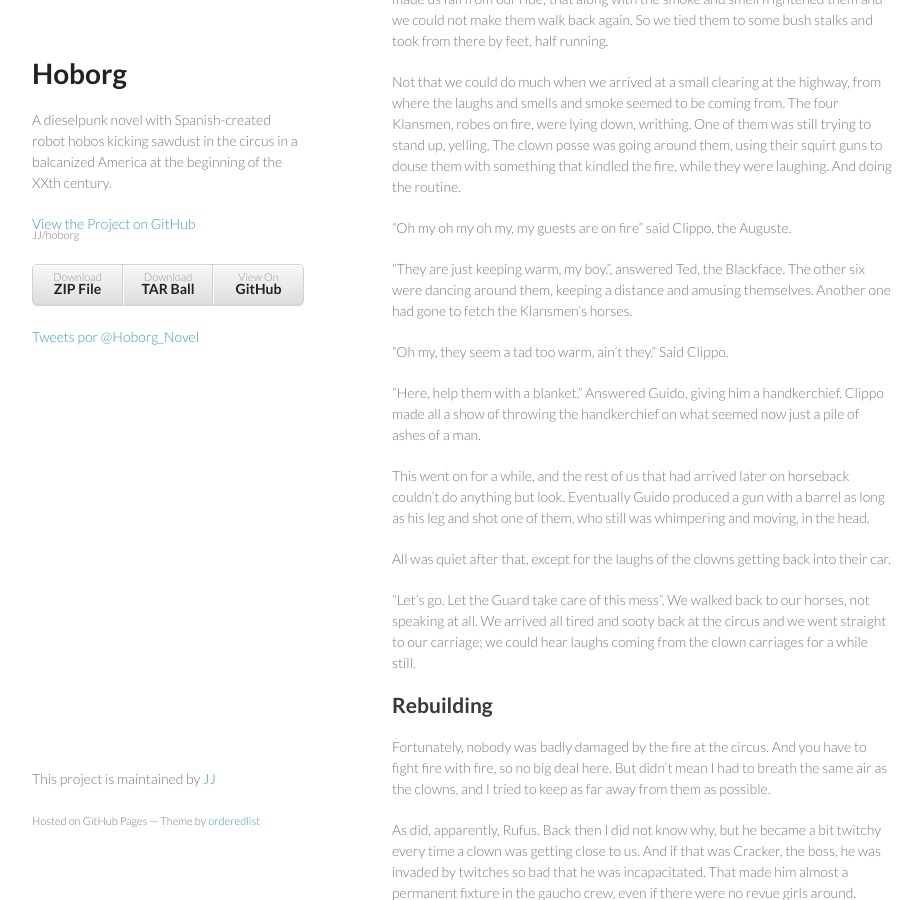
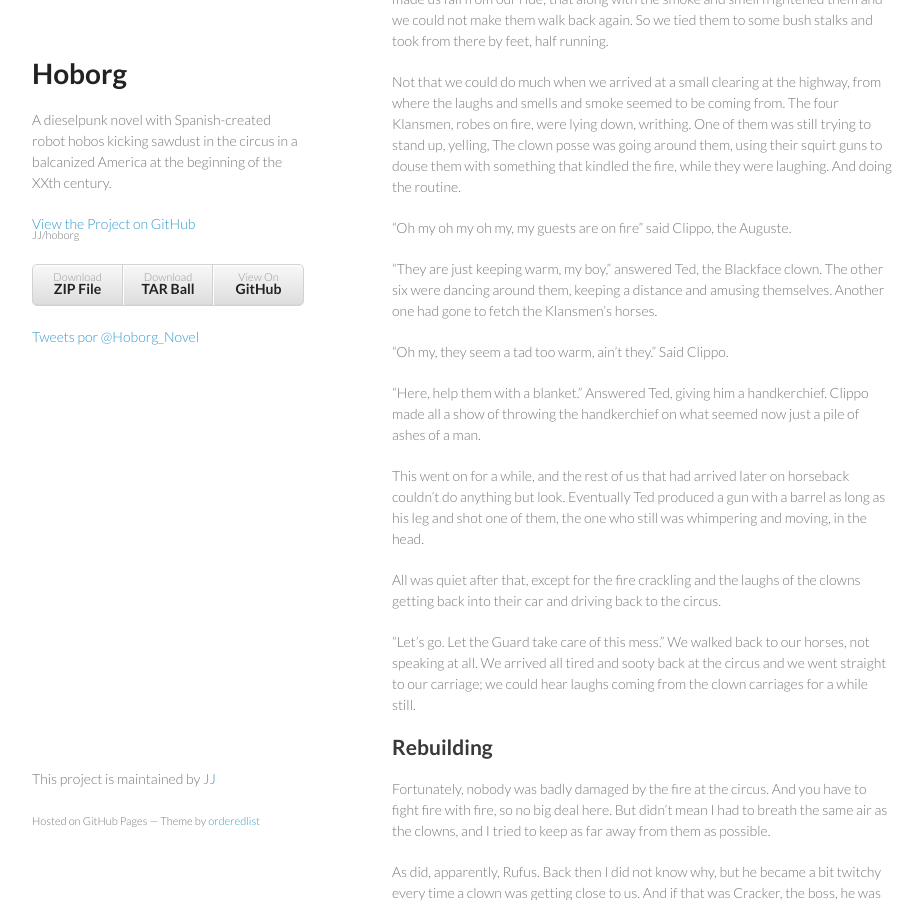
Before and after one commit to JJ/hoborg, a Jekyll site: the page built from text/text.md, in a window 1280 px wide and 900 px high, scrolled down 26633 px. Shown: the whole window, without its empty margins (178-1101 px from the left). Built offline with Jekyll 4.4.1, drawn with Linux system fonts in a browser that asks for light colours; comment, search, counter and statistics services are not loaded; some of the changed text lies outside the part shown.

Commit message:
Sync text/text.md from master to gh-pages

```diff
--- a/text/text.md
+++ b/text/text.md
@@ -128,8 +128,8 @@
 farther up the docks, dressed to the
 nines and sweating as if they were going to melt right there and then. Sticking out as a
 sore thumb, if you ask me, no way to walk in this place crying "Mug
-me". Adding insult to injury they were also  yelling "I'm a capitalist
-pig". But I was minding my own business, which was for the time being not related to those
+me." Adding insult to injury they were also  yelling "I'm a capitalist
+pig." But I was minding my own business, which was for the time being not related to those
 guys, but could be.
 
 No, they had a pretty normal face and hair; they were nondescript
@@ -189,7 +189,7 @@
 tin man from the Wizard of Oz.
 
 "This gimmick Manuel you've got to get us  is like a a rolling
-teakettle with ears", he told me.
+teakettle with ears," he told me.
 
 A rolling teakettle with ears
 ------------------------------------
@@ -263,7 +263,7 @@
 neck. Some dummy put it initially in the ass, but it made the eyes of
 whoever was driving it sting, so somebody else rigged it to have the
 exhaust as hight as possible. Not in the head, it wouldn't look
-healthy, people would be all "Your dummy is *burning*!".
+healthy, people would be all "Your dummy is *burning*!."
 
 Anyway, the noise. It could honk, did I tell ya? Yes, he can do stuff
 all of its own when he wants. When there's something in front, I don't
@@ -542,15 +542,15 @@
 Injun commander, who just stood there without so much as a good
 morning.
 
-"Mr Miles Higgins", yes, my name is Miles, I got the railroad from the
+"Mr Miles Higgins," yes, my name is Miles, I got the railroad from the
 baptismal pile, you know, "by this bylaw the People's Government of
 Florida becomes the sole proprietor of the West Florida Railroad and
-Wagon Company, formerly owned by one such Mr. Miles Higgins". I stood
+Wagon Company, formerly owned by one such Mr. Miles Higgins." I stood
 up, but the Indian gestured to make me sit down. "Comrade Higgins will
 be appropriately compensated by being allowed to work in the
 Conglomerate of State Railroads in any posts he thereby chooses,
 constrained by his stated abilities and the appraisal of them
-performed by the Republic Workers Bureau". So they were taking the
+performed by the Republic Workers Bureau." So they were taking the
 whole thing from me and I'll be allowed to be a conductor if I was
 considered smart enough to make holes in tickets.
 
@@ -604,7 +604,7 @@
 "Hell, man, I don't know. I'll have to get me some ride or something
 to carry it away, and that's gonna cost me... So, listen, say I give
 you one hundred pesos..." He was looking away, and drawing his hand away
-from the door. I was losing him, and it. "Can't go tops of two hundred".
+from the door. I was losing him, and it. "Can't go tops of two hundred."
 
 "Show me the money." He said, rubbing thumb and index of his right
 hand at the same time. Luckily,
@@ -699,7 +699,7 @@
 "And all that because you made fun of the governor?"
 
 "Yes, and I think I could because he was white, you see? All races and
-all my ass".
+all my ass."
 
 "What did you say?"
 
@@ -819,7 +819,7 @@
 listening. From another poster, Mento the Mystical Miner, eyes wide
 open, was looking at me trying to find out what I was thinking.
 
-Which was "What a fucking waste of money". I picked up the paper and
+Which was "What a fucking waste of money." I picked up the paper and
 started to rip them out, meanwhile thinking that the paleface clerk
 that had taken my money in Pascagoula was going to suffer three
 different kids of hell when I laid my hands on him. If hell actually
@@ -964,8 +964,8 @@
 
 I lost most of my teeth there due to scurvy. But I lost whatever I had
 left when I was ferried back to Florida and was just left
-there. "Honorably discharged", I was told, which I gather means
-"unloaded", and that is what I was, they took the load off them and I was weaned off any GI
+there. "Honorably discharged," I was told, which I gather means
+"unloaded," and that is what I was, they took the load off them and I was weaned off any GI
 supply and left on my own, not a penny on me. Couldn't even keep the
 rifle to shoot for food, just the clothes and the boots.
 
@@ -981,7 +981,7 @@
 There's a lot of vice in Miami
 --------------------------------------
 
-"We usually play to a full house here", Vince told me while we were
+"We usually play to a full house here," Vince told me while we were
 on the road to post papers to announce the circus around town. Elegant
 people came after us to check them out. "Look, we are scoring good
 hits." Vince told me.
@@ -1055,7 +1055,7 @@
 we could either do her or hire her, or hire her and then do her. Not that I would have the chance to do either, but I could at least check her out thoroughly. And besides,
 she didn't know squat, so I could play the part. If was not as if
 Vince was going to tell her. At my question, she had opened her eyes and was
-smiling broadly; we had her on the hook. She nodded a vehement "yes", opening her eyes and smiling broadly.
+smiling broadly; we had her on the hook. She nodded a vehement "yes," opening her eyes and smiling broadly.
 
 "So, do you have a name to go with those beautiful eyes?" I asked
 her. Vince went along with me.
@@ -1349,7 +1349,7 @@
 
 "Tomorrow I want to see you both in front of my carriage. We'll start
 right away to rehearse. Guy, they're out of the menagerie." Guy threw
-his hands up, as if to say "Whatever". Rufus showed a face of pain,
+his hands up, as if to say "Whatever." Rufus showed a face of pain,
 but Guy had finished stitching.
 
 I said nothing, but was already thinking about possibilities and I
@@ -1482,26 +1482,26 @@
 
 "Oh my oh my oh my, my guests are on fire" said Clippo, the Auguste.
 
-"They are just keeping warm, my boy.", answered Ted, the
-Blackface. The other six were dancing around them, keeping a distance
+"They are just keeping warm, my boy," answered Ted, the
+Blackface clown. The other six were dancing around them, keeping a distance
 and amusing themselves. Another one had gone to fetch the Klansmen's
 horses.
 
 "Oh my, they seem a tad too warm, ain't they." Said Clippo.
 
-"Here, help them with a blanket." Answered Guido, giving him a
+"Here, help them with a blanket." Answered Ted, giving him a
 handkerchief. Clippo made all a show of throwing the handkerchief on
 what seemed now just a pile of ashes of a man.
 
 This went on for a while, and the rest of us that had arrived later on
-horseback couldn't do anything but look. Eventually Guido produced a
-gun with a barrel as long as his leg and shot one of them, who still
+horseback couldn't do anything but look. Eventually Ted produced a
+gun with a barrel as long as his leg and shot one of them, the one who still
 was whimpering and moving, in the head.
 
-All was quiet after that, except for the laughs of the clowns getting
-back into their car.
-
-"Let's go. Let the Guard take care of this mess".  We walked back to
+All was quiet after that, except for the fire crackling and the laughs of the clowns getting
+back into their car and driving back to the circus.
+
+"Let's go. Let the Guard take care of this mess."  We walked back to
 our horses, not speaking at all. We arrived all tired and sooty back
 at the circus and we went straight to our carriage; we could hear
 laughs coming from the clown carriages for a while still.
@@ -1673,7 +1673,7 @@
 finish the dream I was dreaming when I heard a second explosion and
 started to see what looked like the whole roustabout crew running to
 both ends of the ship. Some of them were pointing up and above, a bit
-to the left, "fore and port", somebody was yelling.
+to the left, "fore and port," somebody was yelling.
 
 It was difficult to make out, but a few hundred of feet in that
 direction was an airship. It was mostly painted in blue, sky blue but
@@ -2228,7 +2228,7 @@
 had actually seen him talking to a couple of look-alike guys with
 moustaches that look exactly like what you saw in your mind when you
 thought about a bohunk, and nothing like what you see when you think
-"sailor". Yes, they had that. No, not that. Well, a bit. But, you
+"sailor." Yes, they had that. No, not that. Well, a bit. But, you
 know, we are the rainbow republic, bohunks and whiteys and everything
 it between, so what the hell.
 
```
